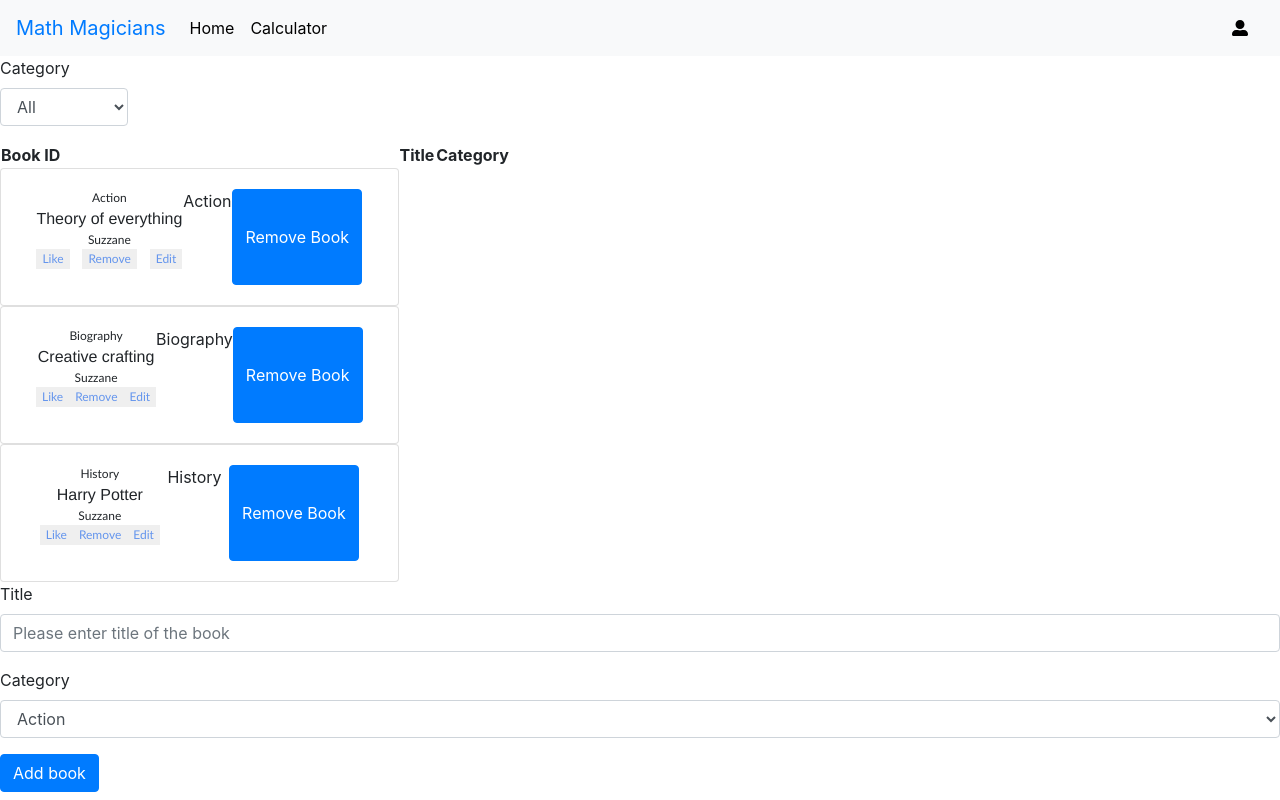
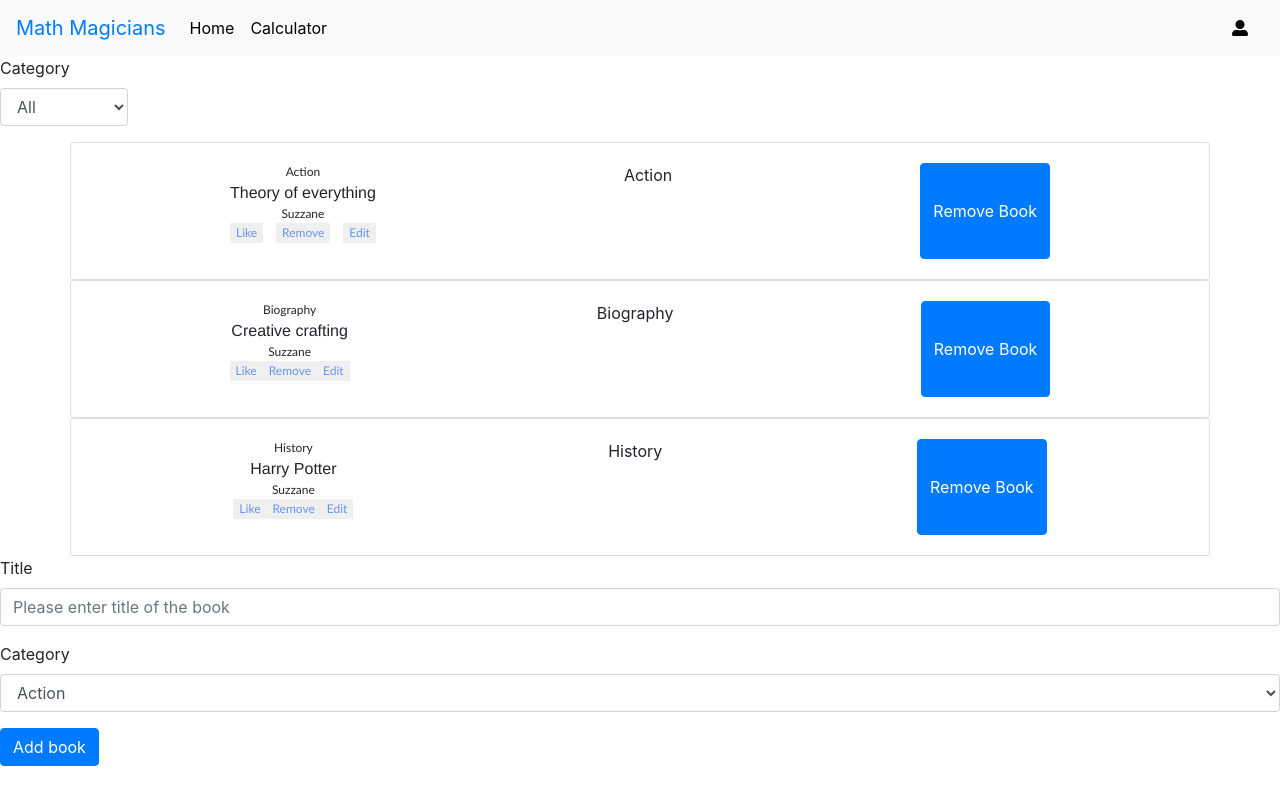
Before and after one commit to e71az/bookstore, a React (Create React App) app: page / in a window 1280 px wide. Built offline with nearby package versions, Linux system fonts and the light colour scheme.

Commit message:
Remove the table from book list

```diff
--- a/src/containers/BooksList.js
+++ b/src/containers/BooksList.js
@@ -36,14 +36,9 @@
   return (
     <div>
       <CategoryFilter handleFilterChange={handleFilterChange} />
-      <table>
-        <tr>
-          <th>Book ID</th>
-          <th>Title</th>
-          <th>Category</th>
-        </tr>
-        {checkIfEmtpy}
-      </table>
+
+      {checkIfEmtpy}
+
     </div>
   );
 };
```
